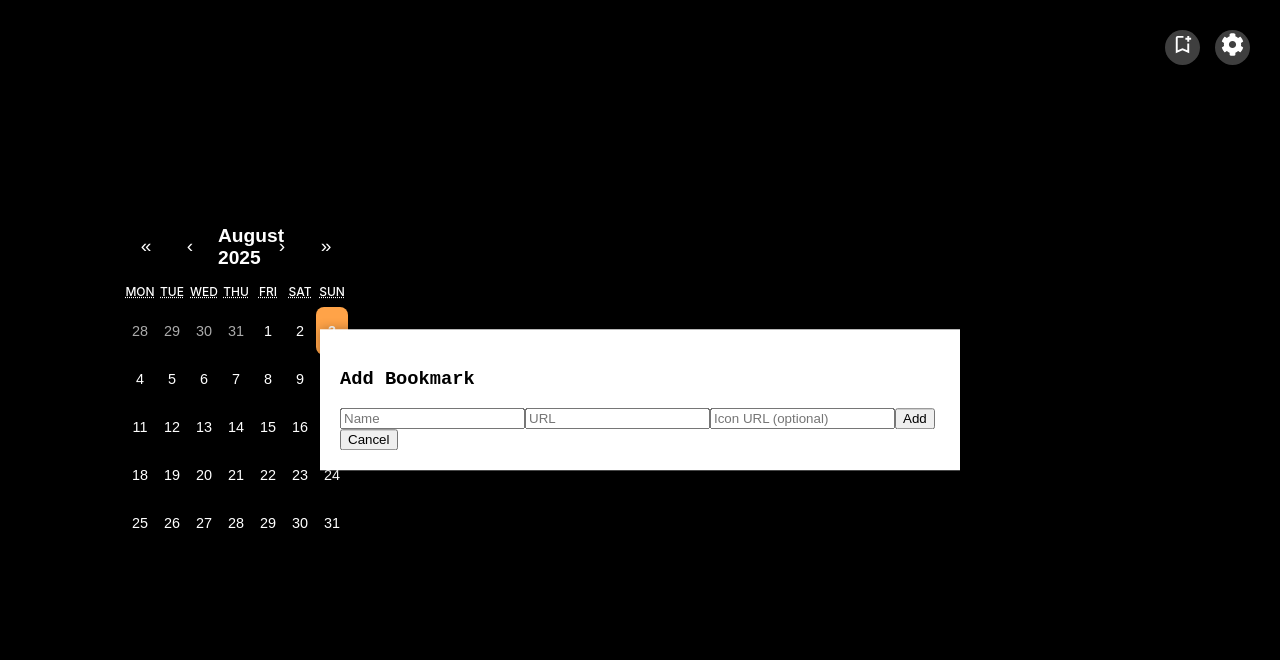
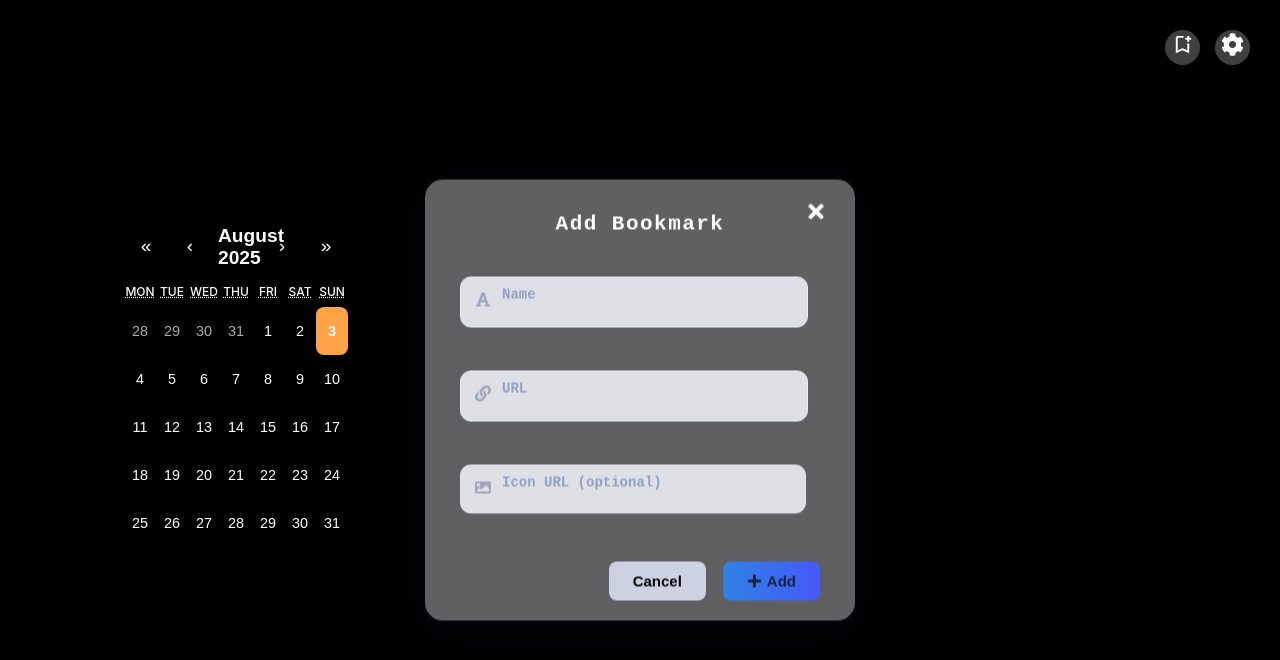
Before and after one commit to prinzpiuz/looi, a React (Create React App) app: page / in a window 1280 px wide. Both pictures are taken after a click on the button 1182 px from the left and 47 px from the top of the page. Shown: the top 660 px of the page. Built offline with nearby package versions, Linux system fonts and the light colour scheme.

Commit message:
style: bookmark form new style

```diff
--- a/eslint.config.js
+++ b/eslint.config.js
@@ -32,6 +32,7 @@ export default [
         globalThis: "readonly",
         process: "readonly",
         crypto: "readonly",
+        require: "readonly",
       },
     },
     plugins: {
--- a/src/components/bookmarks/Bookmark.tsx
+++ b/src/components/bookmarks/Bookmark.tsx
@@ -62,7 +62,7 @@ const BookmarkDiv: React.FC<{
 
   const handleStop = (_: DraggableEvent, data: DraggableData) => {
     setPosition({ x: data.x, y: data.y });
-    updateBookmark(bookmark.id, {
+    void updateBookmark(bookmark.id, {
       position: {
         x: data.x,
         y: data.y,
--- a/src/components/bookmarks/BookmarkForm.tsx
+++ b/src/components/bookmarks/BookmarkForm.tsx
@@ -1,63 +1,272 @@
-import { useState } from "react";
+import { useState, useRef, useEffect } from "react";
+import { FaLink, FaFont, FaImage, FaTimes, FaPlus } from "react-icons/fa";
 import { Bookmark, CancelBookmarkButtonProps } from "../../utils/types";
 import { useSettings } from "../../hooks/settingsContext";
+
+const inputWrapperStyle: React.CSSProperties = {
+  position: "relative",
+  margin: "20px 0",
+};
+
+const labelStyle: React.CSSProperties = {
+  position: "absolute",
+  left: 42,
+  top: 13,
+  color: "rgba(240,241,245,0.4)",
+  fontWeight: 600,
+  pointerEvents: "none",
+  transition: "all .16s",
+};
+
+const inputStyle: React.CSSProperties = {
+  width: "80%",
+  padding: "16px 16px 16px 42px",
+  borderRadius: 11,
+  border: "none",
+  outline: "none",
+  fontSize: 15,
+  background: "rgba(248,248,255,0.84)",
+  //   color: "#194",
+  boxShadow: "0 2px 7px rgba(111,135,246,0.06)",
+  transition: "box-shadow .17s, outline .14s",
+  marginTop: 3,
+};
+
+const iconStyle = {
+  position: "absolute",
+  left: 15,
+  top: 18,
+  fontSize: 16,
+  color: "#8792b0bb",
+};
+
+const modalStyle: React.CSSProperties = {
+  minWidth: 360,
+  maxWidth: 430,
+  position: "fixed",
+  top: "50%",
+  left: "50%",
+  transform: "translate(-50%, -50%)",
+  background: "rgba(240,241,245,0.4)",
+  borderRadius: 18,
+  boxShadow:
+    "0 6px 36px rgba(25,44,81,0.18), 0 0.5px 1.6px 0 rgba(82,99,140,0.09)",
+  padding: "33px 35px 20px 35px",
+  zIndex: 1050,
+  transition: "opacity .28s cubic-bezier(.4,0,.2,1)",
+  display: "flex",
+  flexDirection: "column",
+  alignItems: "stretch",
+  backdropFilter: "blur(50px)",
+};
+
+const buttonBarStyle: React.CSSProperties = {
+  display: "flex",
+  gap: 13,
+  marginTop: 28,
+  justifyContent: "flex-end",
+};
+
+const actionButtonStyle: React.CSSProperties = {
+  fontWeight: 700,
+  fontSize: 15,
+  border: 0,
+  borderRadius: 8,
+  padding: "11px 24px",
+  cursor: "pointer",
+  boxShadow: "0 2.5px 8px rgba(83,99,190,0.05)",
+  transition: "background .14s, color .14s, box-shadow .13s",
+};
+
+const cancelButtonStyle = {
+  ...actionButtonStyle,
+  background: "rgba(228,234,254,0.83)",
+  color: "#000000",
+};
+
+const addButtonStyle = {
+  ...actionButtonStyle,
+  background: "linear-gradient(90deg,#2f82e4,#4559f9)",
+  color: "#162242",
+  marginLeft: 4,
+};
+
+const closeIconStyle: React.CSSProperties = {
+  position: "absolute",
+  top: 20,
+  right: 22,
+  fontSize: 22,
+  color: "#ffffff",
+  background: "none",
+  border: "none",
+  cursor: "pointer",
+  zIndex: 20,
+};
+
+const errorDivStyle: React.CSSProperties = {
+  color: "#ffffff",
+  padding: "7px 12px",
+  fontWeight: 600,
+  textAlign: "center",
+};
+
+const AddIconStyle: React.CSSProperties = {
+  marginRight: 5,
+  fontSize: 15,
+  verticalAlign: -2,
+};
+
+const headerStyle: React.CSSProperties = {
+  margin: 0,
+  marginBottom: 18,
+  fontWeight: 800,
+  fontSize: 21,
+  color: "#ffffff",
+  letterSpacing: ".07em",
+  textAlign: "center",
+};
 
 const BookmarkForm: React.FC<CancelBookmarkButtonProps> = ({
   onCancel,
   showBookmarkForm,
 }) => {
-  const modalStyle: React.CSSProperties = {
-    position: "fixed",
-    top: "50%",
-    left: "50%",
-    transform: "translate(-50%, -50%)",
-    backgroundColor: "#fff",
-    padding: 20,
-    boxShadow: "0 0 10px rgba(0,0,0,0.3)",
-    zIndex: 1000,
-    visibility: showBookmarkForm ? "visible" : "hidden",
-  };
   const { addBookmark } = useSettings();
   const [url, setUrl] = useState("");
   const [name, setName] = useState("");
   const [icon, setIcon] = useState("");
+  const [error, setError] = useState<string | null>(null);
+
+  // Auto-focus first input when opened
+  const firstInput = useRef<HTMLInputElement>(null);
+  useEffect(() => {
+    if (showBookmarkForm && firstInput.current) {
+      firstInput.current.focus();
+    }
+  }, [showBookmarkForm]);
 
   const handleCancel = () => {
     onCancel(false);
+    setUrl("");
+    setName("");
+    setIcon("");
+    setError(null);
   };
 
   const handleSubmit = () => {
-    const finalIcon = icon || `https://icon.horse/icon/${url}`;
+    if (
+      !url ||
+      (!url.startsWith("http") && !url.match(/^([\w.-]+\.)+\w{2,}/))
+    ) {
+      setError("Enter a valid URL");
+      return;
+    }
+    const normalizedUrl = url.startsWith("http") ? url : `https://${url}`;
+    const finalIcon = icon || `https://icon.horse/icon/${normalizedUrl}`;
     const bookmark: Bookmark = {
       id: crypto.randomUUID(),
-      url: url.startsWith("http") ? url : `https://${url}`,
+      url: normalizedUrl,
       name: name || url,
       icon: finalIcon,
     };
-    addBookmark(bookmark);
-    onCancel(false);
+    void addBookmark(bookmark);
+    handleCancel();
   };
+
+  const nameLabelStyle: React.CSSProperties = {
+    ...labelStyle,
+    top: name ? 3 : 13,
+    fontSize: name ? 12 : 14,
+    color: name ? "#1d2a49" : "#92a0c3",
+  };
+
+  const urlLabelStyle: React.CSSProperties = {
+    ...labelStyle,
+    top: url ? 3 : 13,
+    fontSize: url ? 12 : 14,
+    color: url ? "#1d2a49" : "#92a0c3",
+  };
+
+  const iconabelStyle: React.CSSProperties = {
+    ...labelStyle,
+    top: icon ? 3 : 13,
+    fontSize: icon ? 12 : 14,
+    color: icon ? "#1d2a49" : "#92a0c3",
+  };
+
+  const allInputStyle: React.CSSProperties = {
+    ...inputStyle,
+    border: error && !name ? "1.5px solid #990000ff" : "1.3px solid #ebeef7",
+  };
+
+  if (!showBookmarkForm) return null;
 
   return (
     <div style={modalStyle}>
-      <h3>Add Bookmark</h3>
+      <button
+        type="button"
+        aria-label="Close"
+        style={closeIconStyle}
+        onClick={handleCancel}
+      >
+        <FaTimes />
+      </button>
+      <h2 style={headerStyle}>Add Bookmark</h2>
+      <div style={inputWrapperStyle}>
+        <FaFont style={iconStyle} />
         <input
+          ref={firstInput}
           value={name}
           onChange={(e) => setName(e.target.value)}
-        placeholder="Name"
+          style={allInputStyle}
+          placeholder=" "
+          autoComplete="off"
         />
+        <label style={nameLabelStyle}>Name</label>
+      </div>
+      <div style={inputWrapperStyle}>
+        <FaLink style={iconStyle} />
         <input
           value={url}
-        onChange={(e) => setUrl(e.target.value)}
-        placeholder="URL"
+          onChange={(e) => {
+            setUrl(e.target.value);
+            if (error) setError(null);
+          }}
+          style={allInputStyle}
+          placeholder=" "
+          autoComplete="off"
+          inputMode="url"
         />
+        <label style={urlLabelStyle}>URL</label>
+      </div>
+      <div style={inputWrapperStyle}>
+        <FaImage style={iconStyle} />
         <input
           value={icon}
           onChange={(e) => setIcon(e.target.value)}
-        placeholder="Icon URL (optional)"
+          style={inputStyle}
+          placeholder=" "
+          autoComplete="off"
+          inputMode="url"
         />
-      <button onClick={handleSubmit}>Add</button>
-      <button onClick={handleCancel}>Cancel</button>
+        <label style={iconabelStyle}>Icon URL (optional)</label>
+      </div>
+
+      {error && <div style={errorDivStyle}>{error}</div>}
+
+      <div style={buttonBarStyle}>
+        <button type="button" style={cancelButtonStyle} onClick={handleCancel}>
+          Cancel
+        </button>
+        <button
+          type="button"
+          style={addButtonStyle}
+          onClick={handleSubmit}
+          disabled={!url}
+        >
+          <FaPlus style={AddIconStyle} />
+          Add
+        </button>
+      </div>
     </div>
   );
 };
--- a/src/components/settings/background/BgImageInput.tsx
+++ b/src/components/settings/background/BgImageInput.tsx
@@ -17,7 +17,7 @@ const BgImageURL: React.FC = () => {
 
   const handleBgUrlChange = (newUrl: string) => {
     if (!settings) return;
-    updateAndPersistSettings({ bgUrl: newUrl });
+    void updateAndPersistSettings({ bgUrl: newUrl });
   };
 
   const inputLabelStyle: React.CSSProperties = {
--- a/src/components/settings/background/ColorPicker.tsx
+++ b/src/components/settings/background/ColorPicker.tsx
@@ -56,13 +56,13 @@ const ColorPanel: React.FC = () => {
 
   const handleColorChange = (color: ColorResult) => {
     if (!settings) return;
-    updateAndPersistSettings({ bgColor: color.hex }); // persist to browser.storage
+    void updateAndPersistSettings({ bgColor: color.hex }); // persist to browser.storage
   };
 
   const handleCustomColorChange = (e: React.ChangeEvent<HTMLInputElement>) => {
     const newColor = e.target.value;
     if (!settings) return;
-    updateAndPersistSettings({ bgColor: newColor }); // persist to browser.storage
+    void updateAndPersistSettings({ bgColor: newColor }); // persist to browser.storage
   };
 
   return (
--- a/src/utils/browserApi.ts
+++ b/src/utils/browserApi.ts
@@ -3,6 +3,7 @@ export let browser: typeof import("webextension-polyfill") | null = null;
 try {
   browser = require("webextension-polyfill");
 } catch {
+  // eslint-disable-next-line no-undef
   console.warn(
     "webextension-polyfill is not available — running in non-extension env?",
   );
--- a/src/utils/types.ts
+++ b/src/utils/types.ts
@@ -68,7 +68,6 @@ export interface FoldableSectionProps {
 export type IconProps = React.FC<{ style?: CSSProperties }>;
 
 export interface ColorResult {
-  // Now an interface, not a namespace
   hex: string;
   rgb: { r: number; g: number; b: number };
 }
```
Lines whose indentation alone changed are shown as unchanged.
